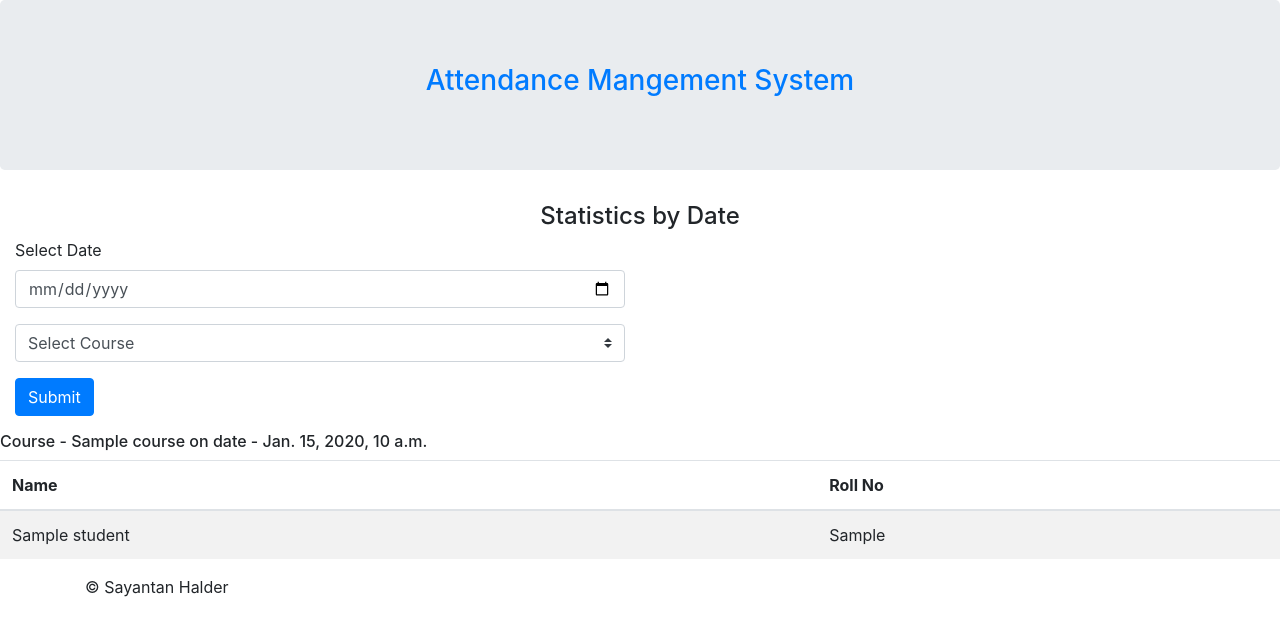
After one commit to samsayan181/attendance_management_system, a Django app: template templates/statdate.html in a window 1280 px wide. The commit adds this page. Shown: the top 636 px of the page. Run offline with Django 3.2, Linux system fonts and the light colour scheme; the template is opened without the code that fills it: most values are stand-ins (such as "Sample title", 1, 10 or a date in 2020); some libraries are stand-ins or nearby versions.

Commit message:
Added stat by date

```diff
--- a/attendance/urls.py
+++ b/attendance/urls.py
@@ -25,4 +25,5 @@ urlpatterns = [
     path('paper-stats/', dry.StatByPaper),
     path('student/<int:pk>', dry.StatStudent),
     path('paper/<int:pk>', dry.StatPaper),
+    path('datestat/', dry.statbyDate),
 ] + static(settings.STATIC_URL, document_root=settings.STATIC_ROOT)
--- a/templates/home.html
+++ b/templates/home.html
@@ -22,6 +22,7 @@
             <h2>Statistics</h2>
             <p><a class="btn btn-info" href="/student-stats/" role="button">Stats by rollno&raquo;</a></p>
             <p><a class="btn btn-info" href="/paper-stats/" role="button">Stats by papercode&raquo;</a></p>
+            <p><a class="btn btn-info" href="/datestat/" role="button">Stats by date&raquo;</a></p>
           </div>
         </div>
 
--- /dev/null
+++ b/templates/statdate.html
@@ -0,0 +1,56 @@
+{% extends 'base.html' %}
+
+{% block content %}
+
+    <main role="main">
+        <div class="container">
+          <h4 class="display-6 text-center">Statistics by Date</h4>
+          <!-- <p>This is a template for a simple marketing or informational website. It includes a large callout called a jumbotron and three supporting pieces of content. Use it as a starting point to create something more unique.</p> -->
+          <!-- <p><a class="btn btn-primary btn-lg" href="#" role="button">Learn more &raquo;</a></p> -->
+      </div>
+      <form method="POST">
+        {% csrf_token %}
+      <div class="form-group col-md-6">
+        <label for="datee">Select Date</label>
+        <input type="date" name="date" class="form-control" id="datee" placeholder="Date">
+      </div>
+        <div class="form-group col-md-6">
+          <select name="course" class="custom-select" id="course">
+            <option selected disabled>Select Course</option>
+            {% for course in courses %}
+              <option value="{{ course.pk }}">{{ course.name }}({{ course.paper_code }})</option>
+            {% endfor %}
+          </select>
+      </div>
+    <div class="form-group col-md-6">
+
+  <button type="submit" class="btn btn-primary">Submit</button>
+</div>
+</form>
+{% if attendances %}
+    <h6>Course - {{ course.name|default:None }} on date - {{ date }}</h6>
+    <table class="table table-striped">
+        <thead>
+          <tr>
+            <th scope="col">Name</th>
+            <th scope="col">Roll No</th>
+          </tr>
+        </thead>
+        <tbody>
+          {% for attendance in attendances %}
+            {% for student in attendance.students.all %}
+              <tr>
+                <td>{{ student.name }}</td>
+                <td>{{ student.roll_no }}</td>
+              </tr>
+            {% endfor %}
+          {% endfor %}
+        </tbody>
+      </table>
+{% endif %}
+    </main>
+
+    <footer class="container">
+      <p>&copy; Sayantan Halder</p>
+    </footer>
+{% endblock %}
```
Also changed, not shown: diary/views.py (+14 -0 lines).
